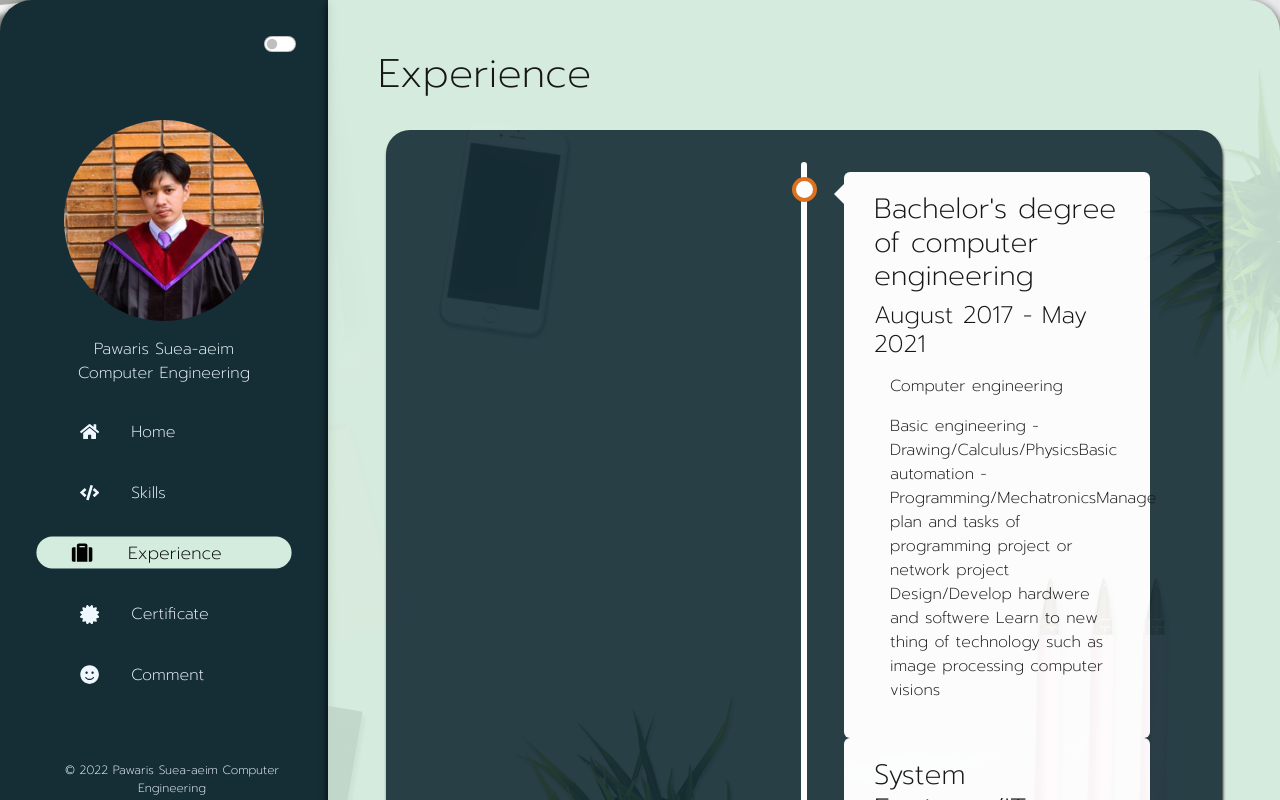
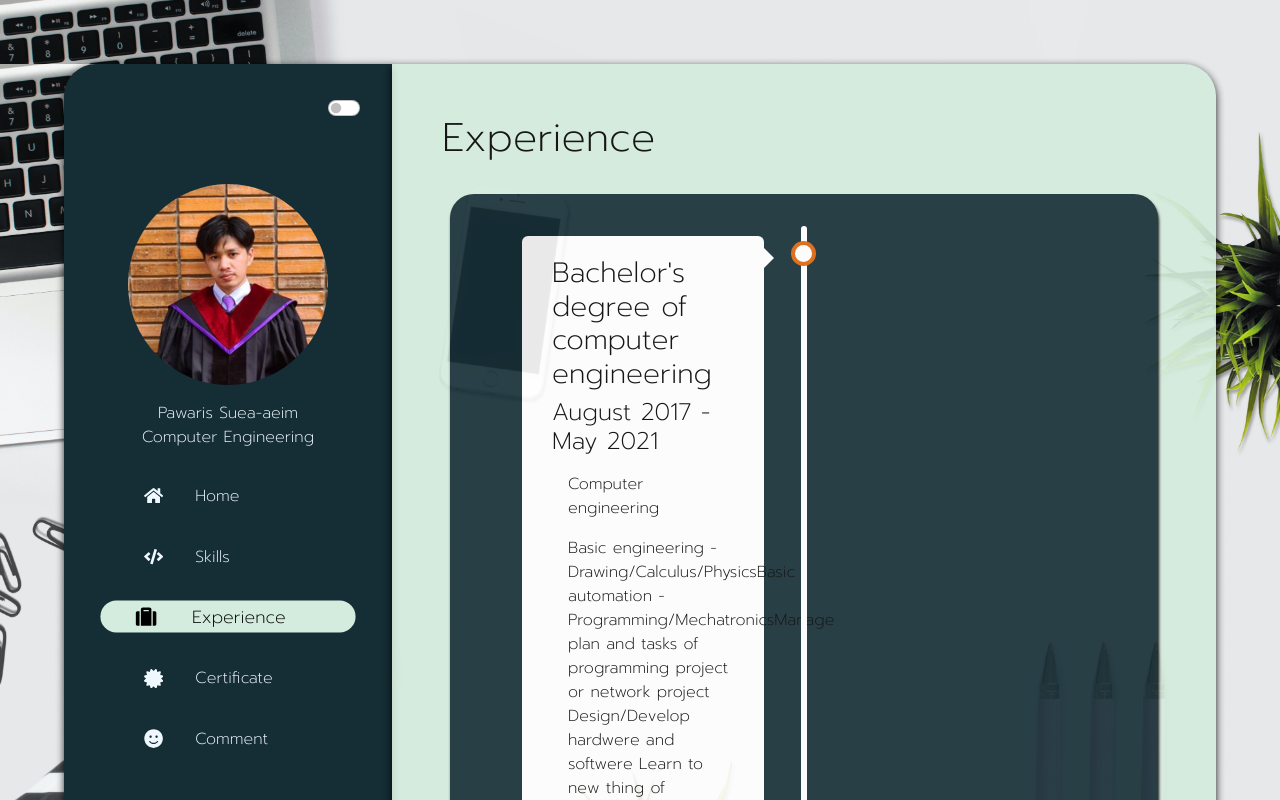
Before and after one commit to PawarisSueaaeim/Profile-v2, a React (Create React App) app: page /Experience in a window 1280 px wide. Shown: the top 800 px of the page. Built offline with nearby package versions, Linux system fonts and the light colour scheme.

Commit message:
exp page component

```diff
--- a/src/App.css
+++ b/src/App.css
@@ -2,6 +2,7 @@
   /* margin: 3rem 5rem 0rem 5rem; */
   text-align: center;
   display: flex;
+  margin: 4rem;
 }
 
 /* for teblets */
--- a/src/component/subComponents/CardExp.js
+++ b/src/component/subComponents/CardExp.js
@@ -1,27 +1,16 @@
 function CardExp(props) {
 
-    // console.log("this is a CardExp", props);
-    // console.log("this is a props children", props.children);
-
-    const getClassName = () => {
-        if (props.children.map((items,index) => {
-            return index
-        })%2 === 0){
-            return "container-exp left";
-        }else{
-            return "container-exp right";
-        }
-    };
-
-    const classes = props.className + getClassName();
-
     return (
-        <div className={getClassName()}>
-            {props.children}
+        <div>
+            {props.children.map((item,index) => {
+                let isEvent = index%2 === 0;
+                return (
+                    <div className={isEvent ? `${props.className} left`: `${props.className} right`}>
+                        {props.children[index]}
+                    </div>);
+                })}
         </div>
     );
-
-
 };
 
 export default CardExp;
--- a/src/db/expData.js
+++ b/src/db/expData.js
@@ -1,4 +1,4 @@
-export const expData = [
+export const ExpData = [
     {
         position: "Bachelor's degree of computer engineering",
         time: "August 2017 - May 2021",
--- a/src/page/Experience.js
+++ b/src/page/Experience.js
@@ -1,6 +1,6 @@
 import React from "react";
 import "../Content.css";
-import { expData } from "../db/expData";
+import { ExpData } from "../db/ExpData";
 import CardExp from "../component/subComponents/CardExp";
 
 //  ใข้ props ในการส่งข้อมูลที่ config มาจาก data file //
@@ -13,7 +13,7 @@ export default function Experience() {
       <div className="content-box">
         <div className="timeline">
           <CardExp className="container-exp">
-            {expData.map((items) => {
+            {ExpData.map((items) => {
               return (
                 <div className="content">
                   <h3>{items.position}</h3>
```
